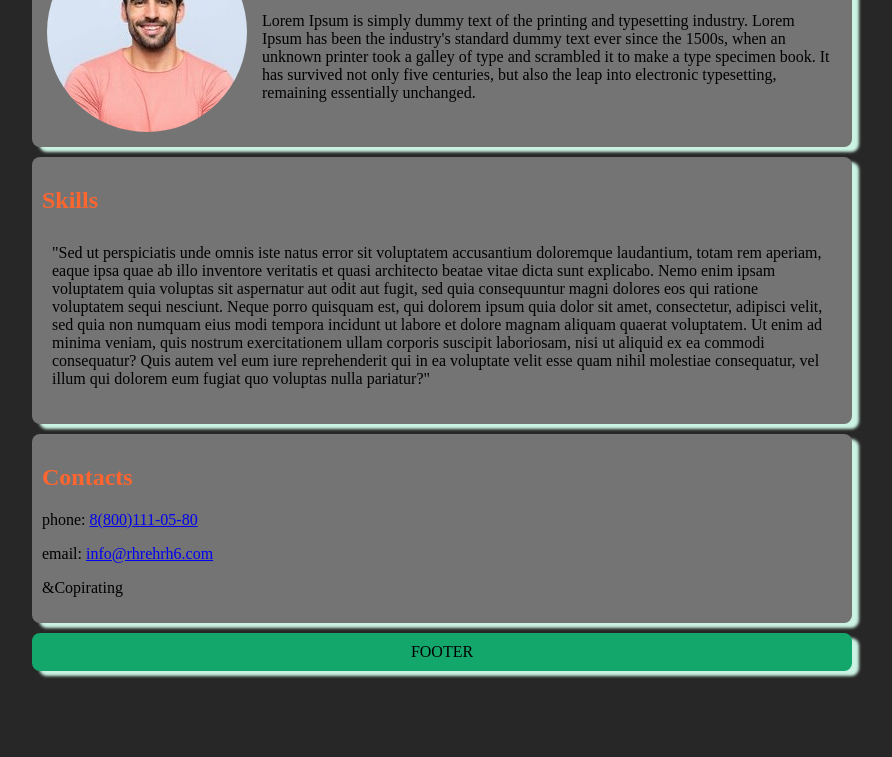
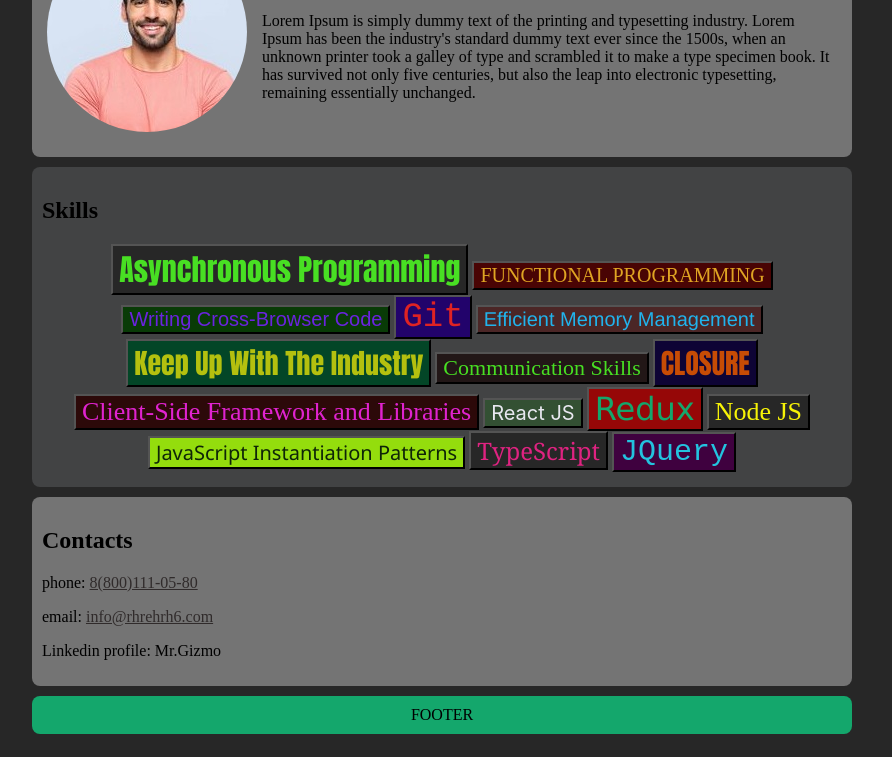
Before and after one commit to dmitrybdrv/AccountWebCard, a plain HTML site: page portfolio/index.html in a window 1280 px wide. Shown: the part 154-911 px from the top of the page, without its empty margins (198-1090 px from the left). Before the commit the page ends 848 px from the top, so only its background shows below. Drawn offline with Linux system fonts and the light colour scheme.

Commit message:
portfolio

```diff
--- a/portfolio/css/stysheets.css
+++ b/portfolio/css/stysheets.css
@@ -12,7 +12,6 @@ header {
     background-color: #14A76C;
     border-radius: 8px;
     padding: 10px 10px;
-    box-shadow: 7px 5px 3px #cbf3e3;
     text-align: center;
 }
 
@@ -23,8 +22,8 @@ header {
     align-content: center;
     background-color: #747474;
     border-radius: 8px;
-    padding: 10px 10px;
-    box-shadow: 7px 5px 3px #cbf3e3;
+    padding: 10px;
+    padding-bottom: 20px;
 }
 
 
@@ -38,10 +37,6 @@ header {
     margin: 5px 15px 5px 5px;
 }
 
-.card-title {
-    text-align: center;
-    color: #FF652F;
-}
 
 .cardText {
     padding: 5px 5px 5px 5px;
@@ -51,33 +46,144 @@ header {
 
 .cardSkills {
     width: 800px;
+    height: 300px;
     margin: 10px auto 10px;
-    background-color: #747474;
+    background-color: #424344;
     border-radius: 8px;
     padding: 10px 10px;
-    box-shadow: 7px 5px 3px #cbf3e3;
+    text-align: center;
 }
 
 .skills-title {
-    color: #FF652F;
+    text-align: left;
+}
+
+#skillsText1 {
+    background-color: #272727;
+    color: #48df23;
+    font-family: Impact;
+    font-size: 30px;
+}
+
+#skillsText2 {
+    background-color: #490404;
+    color: #dfa423;
+    font-family: serif;
+    font-size: 20px;
+}
+
+#skillsText3 {
+    background-color: #093b07;
+    color: #6b23df;
+    font-family: Arial;
+    font-size: 20px;
+}
+
+#skillsText4 {
+    background-color: #22036b;
+    color: #df2323;
+    font-family: Courier;
+    font-size: 34px;
+}
+
+#skillsText5 {
+    background-color: #4b2626;
+    color: #21b3ec;
+    font-family:'Franklin Gothic Medium', 'Arial Narrow', Arial, sans-serif;
+    font-size: 20px;
+}
+
+#skillsText6 {
+    background-color: #034627;
+    color: #b4c00f;
+    font-family: Impact;
+    font-size: 28px;
+}
+
+#skillsText7 {
+    background-color: #221717;
+    color: #48df23;
+    font-family: Hand;
+    font-size: 22px;
+}
+
+#skillsText8 {
+    background-color: #0e0435;
+    color: #c74c05;
+    font-family: Impact;
+    font-size: 28px;
+}
+
+#skillsText9 {
+    background-color: #2c0909;
+    color: #df23cf;
+    font-family: Comic;
+    font-size: 26px;
+}
+
+#skillsText10 {
+    background-color: #335033;
+    color: #e8e8f0;
+    font-family: -apple-system;
+    font-size: 20px;
+}
+
+#skillsText11 {
+    background-color: #960707;
+    color: #14A76C;
+    font-family: Verdana;
+    font-size: 32px;
+}
+
+#skillsText12 {
+    background-color: #272727;
+    color: #f7f307;
+    font-family: 'Times New Roman', Times, serif;
+    font-size: 26px;
+}
+
+#skillsText13 {
+    background-color: #94dd0d;
+    color: #0e2508;
+    font-family: 'Segoe UI', Tahoma, Geneva, Verdana, sans-serif;
+    font-size: 20px;
+
+}
+
+#skillsText14 {
+    background-color: #272727;
+    color: #df2381;
+    font-family: Cambria, Cochin, Georgia, Times, 'Times New Roman', serif;
+    font-size: 24px;
+}
+
+#skillsText15 {
+    background-color: #3f013f;
+    color: #23c3df;
+    font-family: monospace;
+    font-size: 30px;
 }
 
 
-.skillsText {
- padding: 10px 10px;
-}
 
-.end {
+.contacts {
     width: 800px;
     margin: 10px auto 10px;
     background-color: #747474;
     border-radius: 8px;
     padding: 10px 10px;
-    box-shadow: 7px 5px 3px #cbf3e3;
 }
 
-.endTitle {
-    color: #FF652F;
+a:link {
+    color: #302b2b;
+}
+
+a:hover {
+    color: #FFE400;
+}
+
+a:visited {
+    color: #21b3ec;
 }
 
 
@@ -90,6 +196,5 @@ footer {
     background-color: #14A76C;
     border-radius: 8px;
     padding: 10px 10px;
-    box-shadow: 7px 5px 3px #cbf3e3;
     text-align: center;
 }
--- a/portfolio/index.html
+++ b/portfolio/index.html
@@ -31,26 +31,85 @@
 
 <h2 class="skills-title">Skills</h2>
 
-<p class="skillsText">
-"Sed ut perspiciatis unde omnis iste natus error sit voluptatem accusantium doloremque laudantium, totam rem aperiam, eaque ipsa quae ab illo inventore veritatis et quasi architecto beatae vitae dicta sunt explicabo. Nemo enim ipsam voluptatem quia voluptas sit aspernatur aut odit aut fugit, sed quia consequuntur magni dolores eos qui ratione voluptatem sequi nesciunt. Neque porro quisquam est, qui dolorem ipsum quia dolor sit amet, consectetur, adipisci velit, sed quia non numquam eius modi tempora incidunt ut labore et dolore magnam aliquam quaerat voluptatem. Ut enim ad minima veniam, quis nostrum exercitationem ullam corporis suscipit laboriosam, nisi ut aliquid ex ea commodi consequatur? Quis autem vel eum iure reprehenderit qui in ea voluptate velit esse quam nihil molestiae consequatur, vel illum qui dolorem eum fugiat quo voluptas nulla pariatur?"
-</p>
+<button id="skillsText1">
+    Asynchronous Programming
+</button>
+
+<button id="skillsText2">
+    FUNCTIONAL PROGRAMMING
+</button>
+
+<button id="skillsText3">
+    Writing Cross-Browser Code
+</button>
+
+<button id="skillsText4">
+    Git
+</button>
+
+<button id="skillsText5">
+    Efficient Memory Management
+</button>
+
+<button id="skillsText6">
+    Keep Up With The Industry
+</button>
+
+<button id="skillsText7">
+    Communication Skills
+</button>
+
+<button id="skillsText8">
+    CLOSURE
+</button>
+
+<button id="skillsText9">
+    Client-Side Framework and Libraries
+</button>
+
+<button id="skillsText10">
+    React JS
+</button>
+
+<button id="skillsText11">
+    Redux
+</button>
+
+<button id="skillsText12">
+    Node JS
+</button>
+
+<button id="skillsText13">
+    JavaScript Instantiation Patterns
+</button>
+
+<button id="skillsText14">
+    TypeScript
+</button>
+
+<button id="skillsText15">
+    JQuery
+</button>
+
+
 
 </div>
 
 
-<div class="end">
+<div class="contacts">
 
-    <h2 class="endTitle">Contacts</h2>
+    <h2 class="contactsTitle">Contacts</h2>
 
     <p>
     phone: <a href="tel:+8(800)111-05-80">8(800)111-05-80</a>
     </p>
+
     <p>
     email: <a href="mailto:info@rhrehrh6.com">info@rhrehrh6.com</a>
    </p>
 
     <p>
-    &Copirating
+    Linkedin profile: Mr.Gizmo
     </p>
 </div>
 
```
